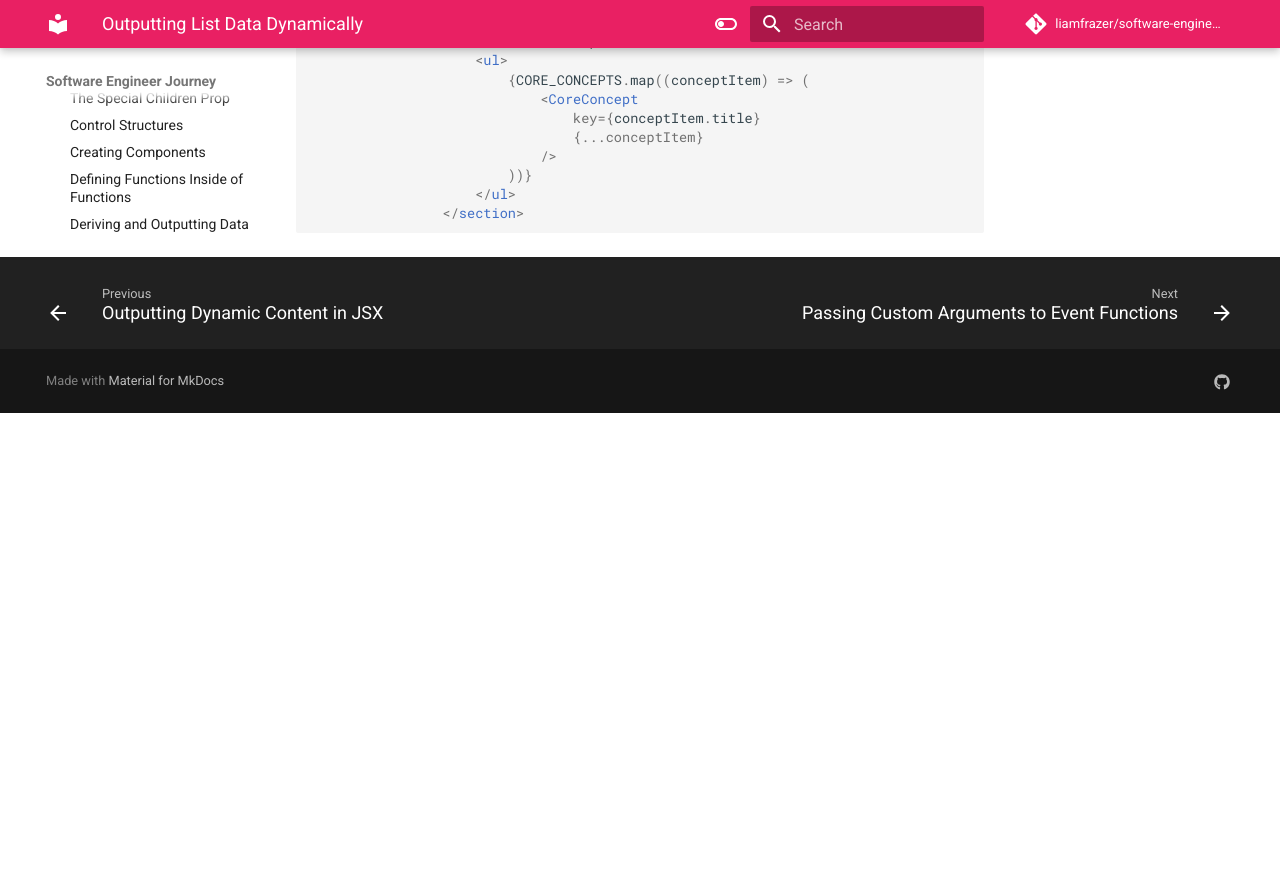
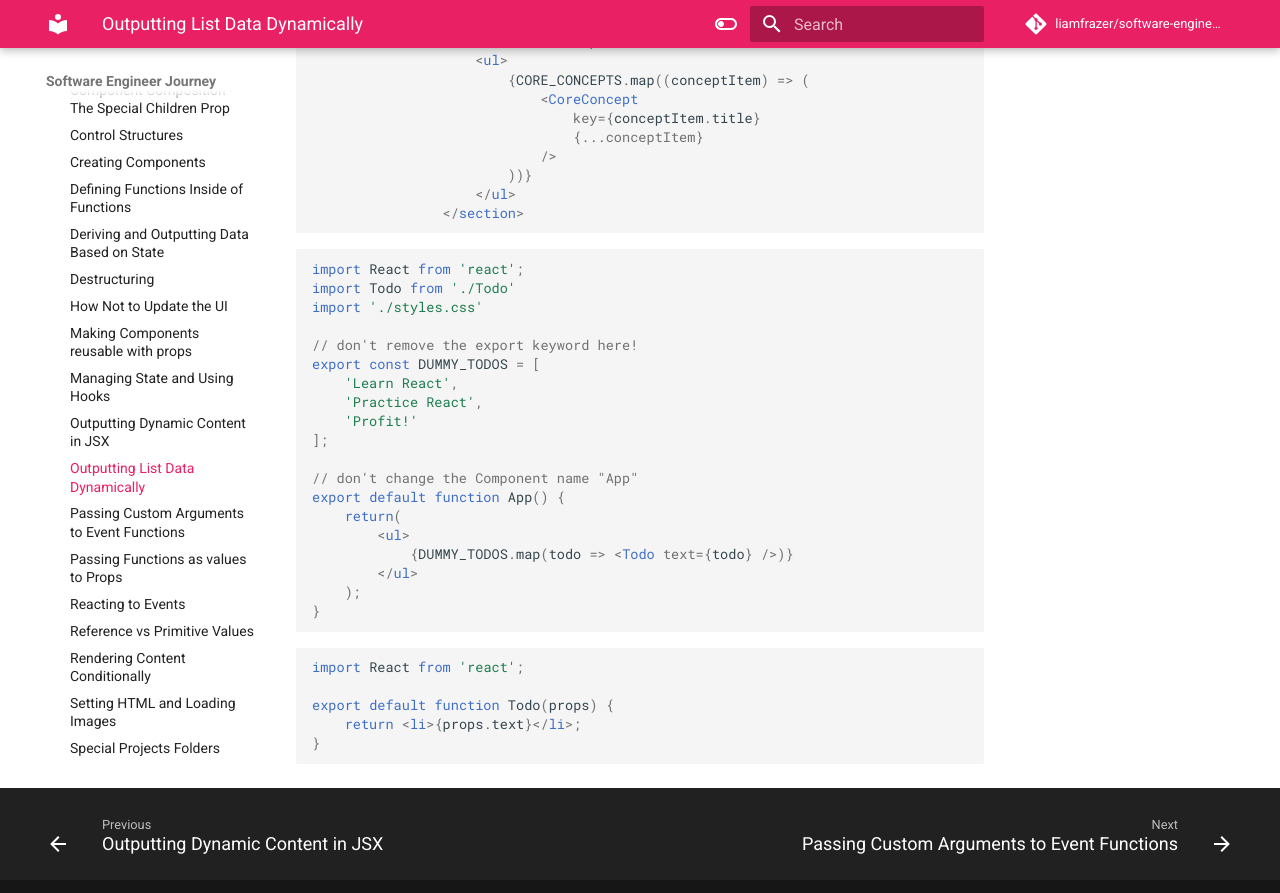
Before and after one commit to liamfrazer/software-engineer-journey, an MkDocs documentation site: the page built from docs/Learning/The Complete React Guide/Outputting List Data Dynamically.md, in a window 1280 px wide and 900 px high, scrolled down 623 px. Shown: the top 893 px of the window. Built offline with MkDocs 1.6.1 and Material for MkDocs 9.7.7, drawn with Linux system fonts in a browser that asks for light colours; comment, search, counter and statistics services are not loaded; before the commit the page ends 1036 px from its top, so only the background shows below that.

Commit message:
vault backup: 2023-12-17 16:44:49

````diff
--- a/docs/Learning/The Complete React Guide/Outputting List Data Dynamically.md
+++ b/docs/Learning/The Complete React Guide/Outputting List Data Dynamically.md
@@ -33,3 +33,33 @@ tags:
 					</ul>
 				</section>
 ```
+
+```jsx
+import React from 'react';
+import Todo from './Todo'
+import './styles.css'
+
+// don't remove the export keyword here!
+export const DUMMY_TODOS = [
+    'Learn React',
+    'Practice React',
+    'Profit!'
+];
+
+// don't change the Component name "App"
+export default function App() {
+    return(
+        <ul>
+            {DUMMY_TODOS.map(todo => <Todo text={todo} />)}
+        </ul>
+    );
+}
+
+```
+```jsx
+import React from 'react';
+
+export default function Todo(props) {
+    return <li>{props.text}</li>;
+}
+```
````
